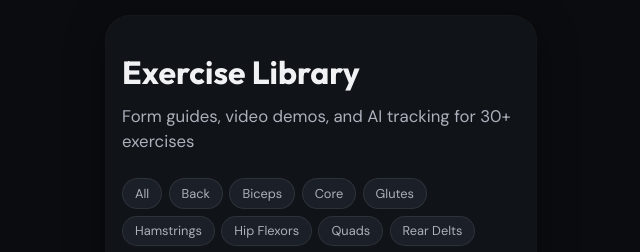
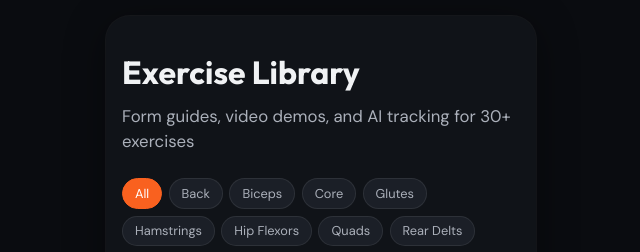
Before and after one commit to kanhaiyaagarwal/badminton-analyser, a Vue app in the folder frontend/: page /exercises in a window 1280 px wide. Shown: the top 252 px of the page, without its empty margins (319-959 px from the left). Built offline with nearby package versions, Linux system fonts and the light colour scheme.

Commit message:
style(design): FINDING-005 — pre-select 'all' filter on exercise directory

```diff
--- a/frontend/src/views/ExerciseDirectoryView.vue
+++ b/frontend/src/views/ExerciseDirectoryView.vue
@@ -52,7 +52,7 @@ import { ref, computed } from 'vue'
 import { useHead } from '@unhead/vue'
 import { exercises } from '../content/exercises/index.js'
 
-const activeFilter = ref(null)
+const activeFilter = ref('all')
 
 const muscleGroups = computed(() => {
   const groups = new Set(exercises.map(e => e.primaryMuscle))
```
